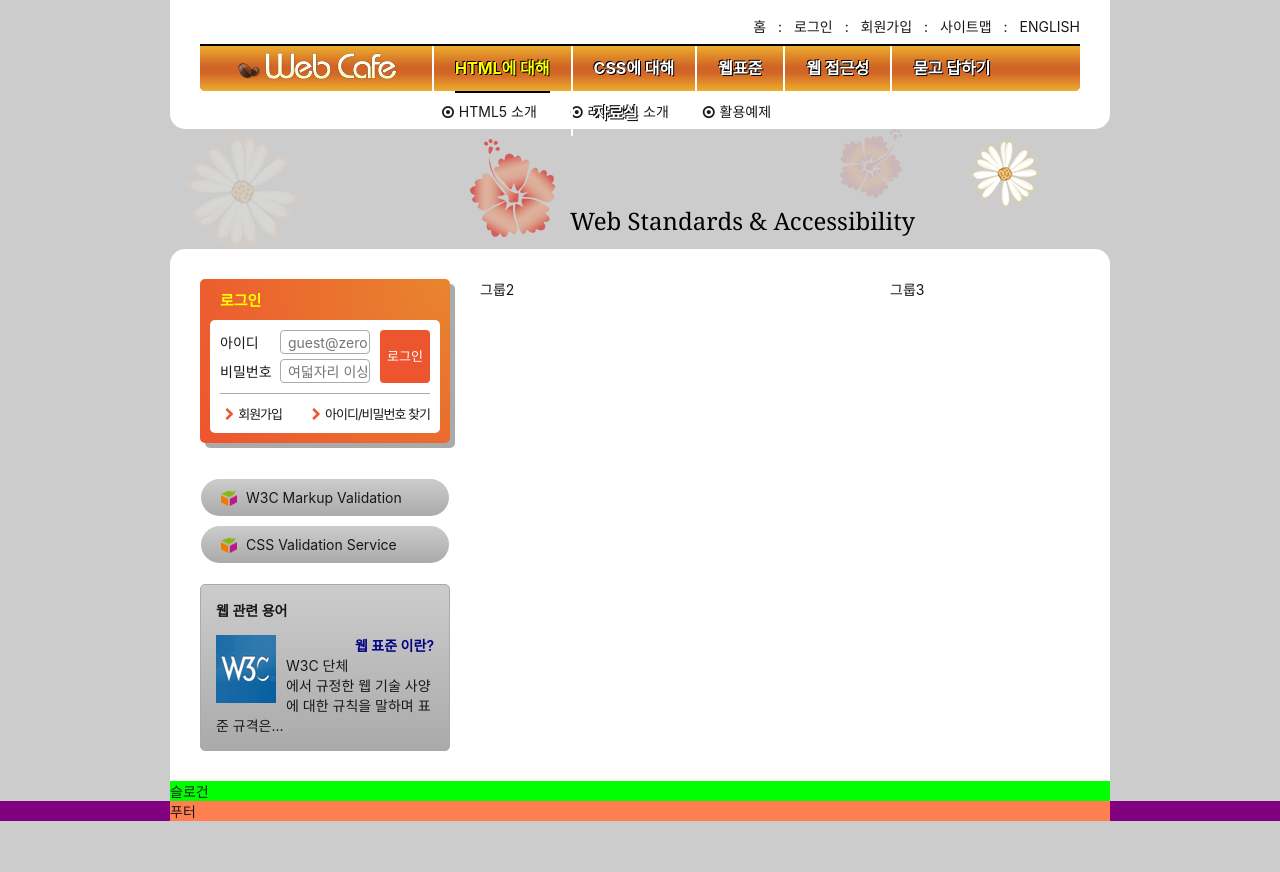
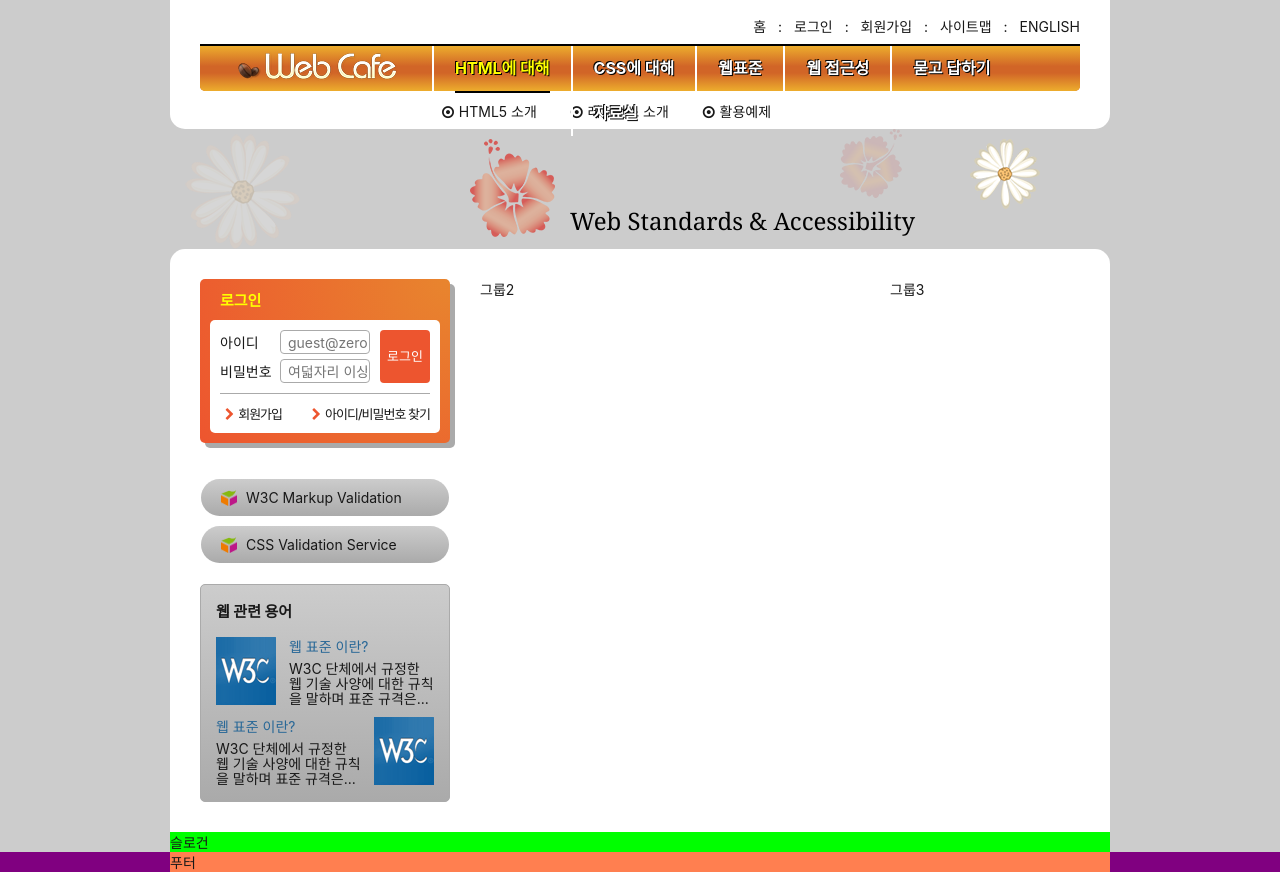
Before and after one commit to GuRaBang/zeroConnecTo, a website: page HTML5/index.html in a window 1280 px wide. Before the commit the page ends 821 px from the top, so only its background shows below. Drawn offline with Linux system fonts and the light colour scheme; a web font is replaced by a local one.

Commit message:
웹 관련 용어 마크업 & 디자인 완성

```diff
--- a/HTML5/css/index.css
+++ b/HTML5/css/index.css
@@ -371,28 +371,51 @@ body{
 }
 
 .term-title{
-  font-weight: 600;
+  font-weight: 700;
+  font-size: 1.5rem;
 }
 
 .term-list{
   margin-top: 15px;
 }
 
+.term-list div{
+  display: flow-root;
+  margin-top: 10px;
+}
+
 .term-list-subject{
-  font-weight: 600;
-  color: navy;
-  margin-bottom: 5px;
+  width: 145px;
+  color: #296897;
+}
+
+.term-list-thumbnail{
+  position: relative;
+  top: 1px;
+}
+
+.term-list-thumbnail img{
+  vertical-align: top;
+}
+
+.term-list-brief{
+  width: 145px;
+  margin-top: 5px;
+  line-height: 1.5rem;
+}
+
+.even .term-list-brief,
+.even .term-list-subject,
+.odd .term-list-thumbnail{
+  float: left;
+}
+
+.odd .term-list-brief,
+.odd .term-list-subject,
+.even .term-list-thumbnail{
   float: right;
 }
 
-.term-list-thumbnail{
-  float: left;
-  margin-right: 10px;
-}
-
-.term-list-brief{
-  padding-top:20px;
-}
 
 .slogan{
   background-color: lime;
--- a/HTML5/index.html
+++ b/HTML5/index.html
@@ -176,7 +176,16 @@
       <section class="term">
         <h2 class="term-title">웹 관련 용어</h2>
         <dl class="term-list">
-          <div class="">
+          <div class="odd">
+            <dt class="term-list-subject">웹 표준 이란?</dt>
+            <dd class="term-list-thumbnail">
+              <img src="./assets/web_standards.gif" alt="W3C 로고" />
+            </dd>
+            <dd class="term-list-brief">
+              W3C 단체에서 규정한 웹 기술 사양에 대한 규칙을 말하며 표준 규격은...
+            </dd>
+          </div>
+          <div class="even">
             <dt class="term-list-subject">웹 표준 이란?</dt>
             <dd class="term-list-thumbnail">
               <img src="./assets/web_standards.gif" alt="W3C 로고" />
```
